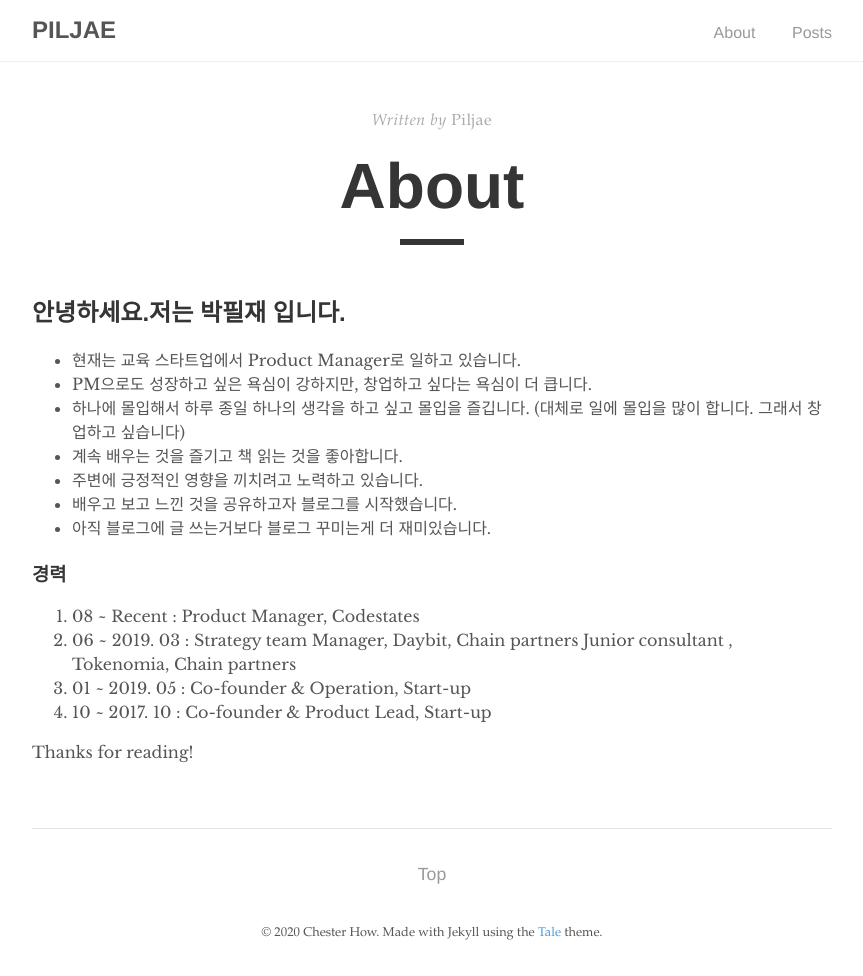
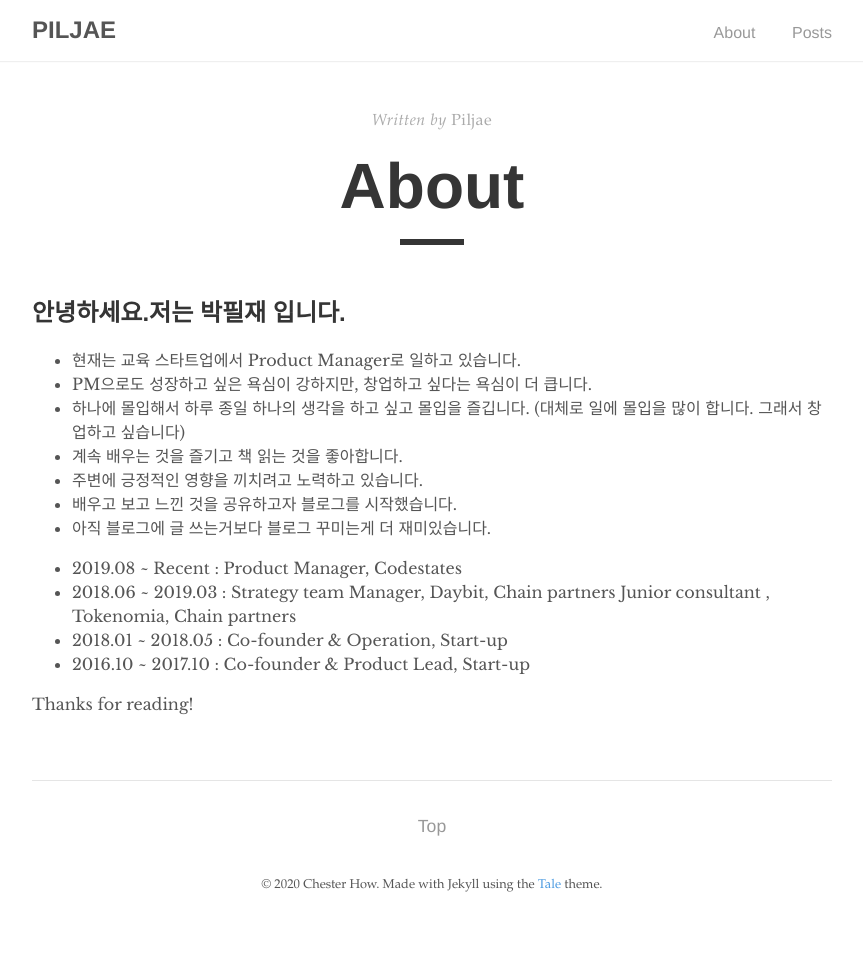
Before and after one commit to piljae0802/piljae0802.github.io, a Jekyll site: the page built from _pages/about.md, in a window 1280 px wide. Shown: the whole page, without its empty margins (208-1071 px from the left). Built offline with Jekyll 4.4.1, drawn with Linux system fonts in a browser that asks for light colours; after the commit the page ends 928 px from its top, so only the background shows below that.

Commit message:
Update about.md

```diff
--- a/_pages/about.md
+++ b/_pages/about.md
@@ -9,20 +9,22 @@ published: true
 
 - 현재는 교육 스타트업에서 Product Manager로 일하고 있습니다.
 - PM으로도 성장하고 싶은 욕심이 강하지만, 창업하고 싶다는 욕심이 더 큽니다.
-- 하나에 몰입해서 하루 종일 하나의 생각을 하고 싶고 몰입을 즐깁니다. (대체로 일에 몰입을 많이 합니다. 그래서 창업하고 싶습니다)
+- 하나에 몰입해서 하루 종일 하나의 생각을 하고 싶고 몰입을 즐깁니다.
+  (대체로 일에 몰입을 많이 합니다. 그래서 창업하고 싶습니다)
 - 계속 배우는 것을 즐기고 책 읽는 것을 좋아합니다.
 - 주변에 긍정적인 영향을 끼치려고 노력하고 있습니다.
 - 배우고 보고 느낀 것을 공유하고자 블로그를 시작했습니다.
 - 아직 블로그에 글 쓰는거보다 블로그 꾸미는게 더 재미있습니다.
 
 
-### 경력
 
-2019. 08 ~ Recent    : Product Manager, Codestates
-2018. 06 ~ 2019. 03  : Strategy team Manager, Daybit, Chain partners
+
+- 2019.08 ~ Recent    : Product Manager, Codestates
+- 2018.06 ~ 2019.03  : Strategy team Manager, Daybit, Chain partners
 				       Junior consultant ,  Tokenomia, Chain partners
-2018. 01 ~ 2019. 05  : Co-founder & Operation, Start-up
-2016. 10 ~ 2017. 10  : Co-founder & Product Lead, Start-up
+- 2018.01 ~ 2018.05  : Co-founder & Operation, Start-up
+- 2016.10 ~ 2017.10  : Co-founder & Product Lead, Start-up
+
 
 
 
```
